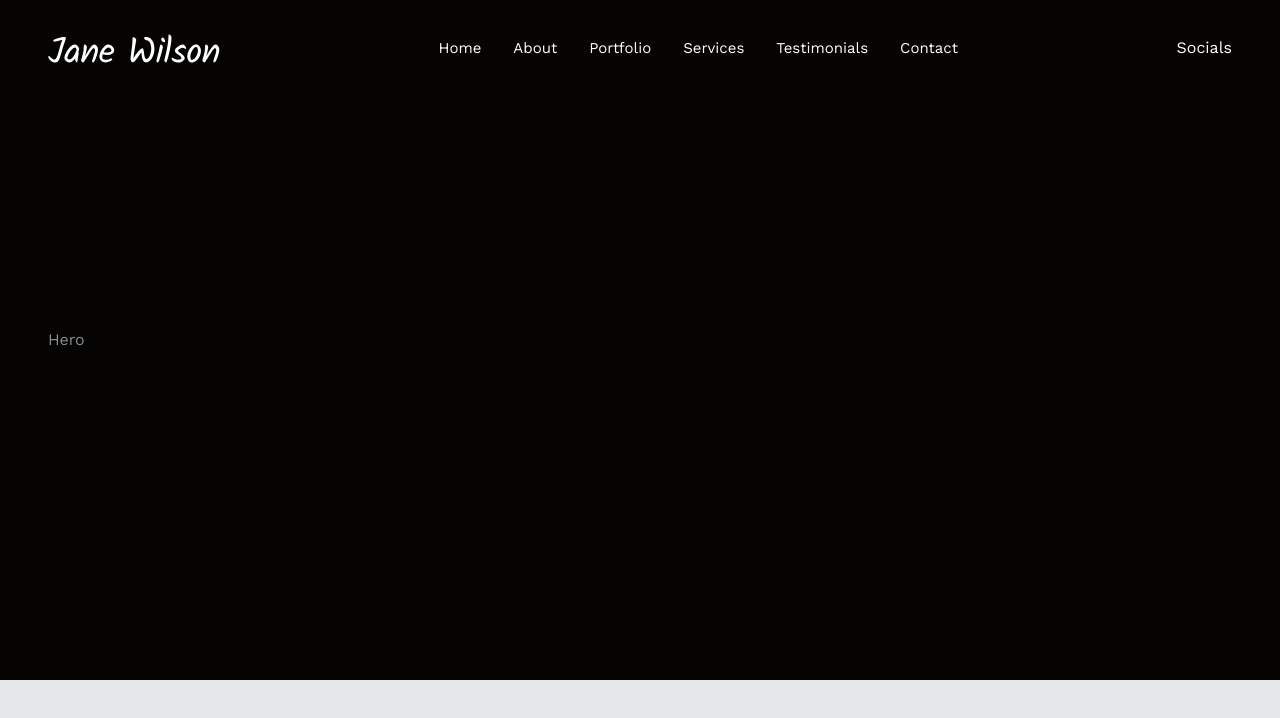
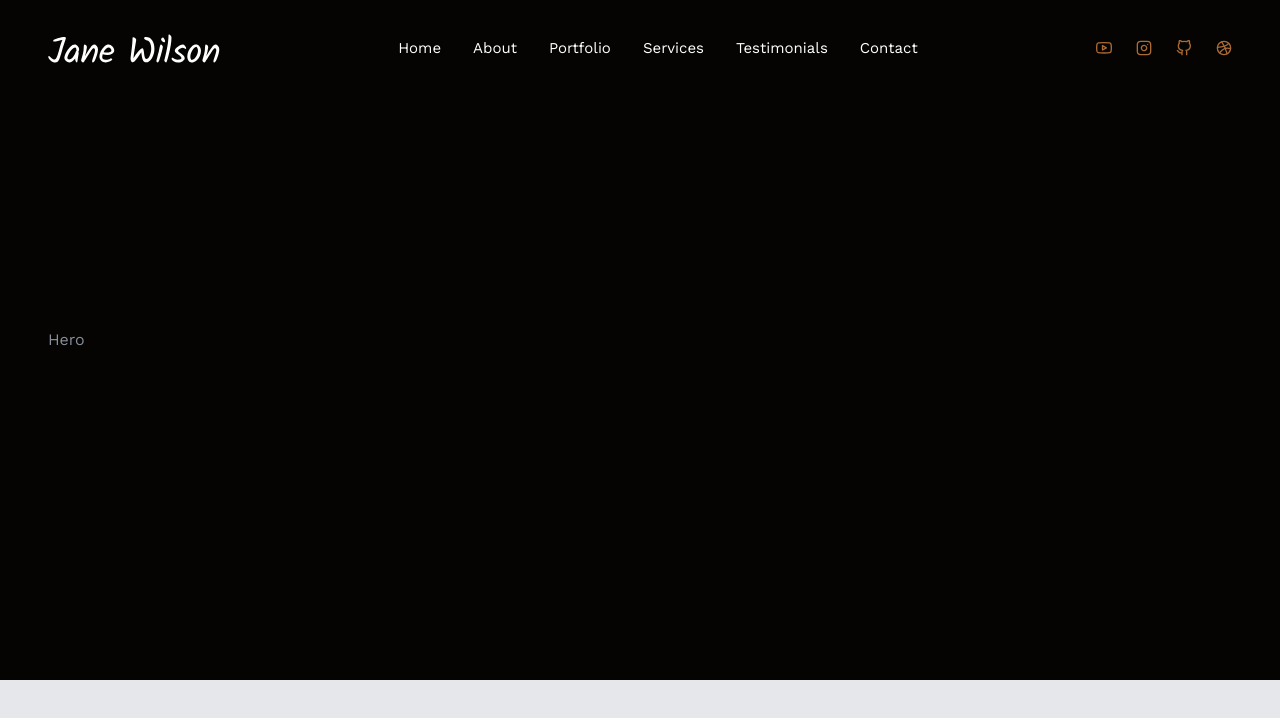
Before and after one commit to Dewz10/Portfolio-WebsiteReactJS, a React (Create React App) app in the folder Portfolio/: page / in a window 1280 px wide. Shown: the top 718 px of the page. Built offline with nearby package versions, Linux system fonts and the light colour scheme; a web font is replaced by a local one.

Commit message:
update items-icon-socials

```diff
--- a/Portfolio/src/components/Socials.js
+++ b/Portfolio/src/components/Socials.js
@@ -1,9 +1,21 @@
 import React from "react";
 
+import { social } from "../data";
+
 const Socials = () => {
-    return (
-        <div>Socials</div>
-    )
-}
+  return (
+    <ul className="flex space-x-6">
+      {social.map((item, index) => {
+        return (
+          <li className="flex justify-center items-center text-accent">
+            <a className="text-base" href={item.href}>
+                {item.icon}
+            </a>
+          </li>
+        );
+      })}
+    </ul>
+  );
+};
 
-export default Socials
+export default Socials;
```
